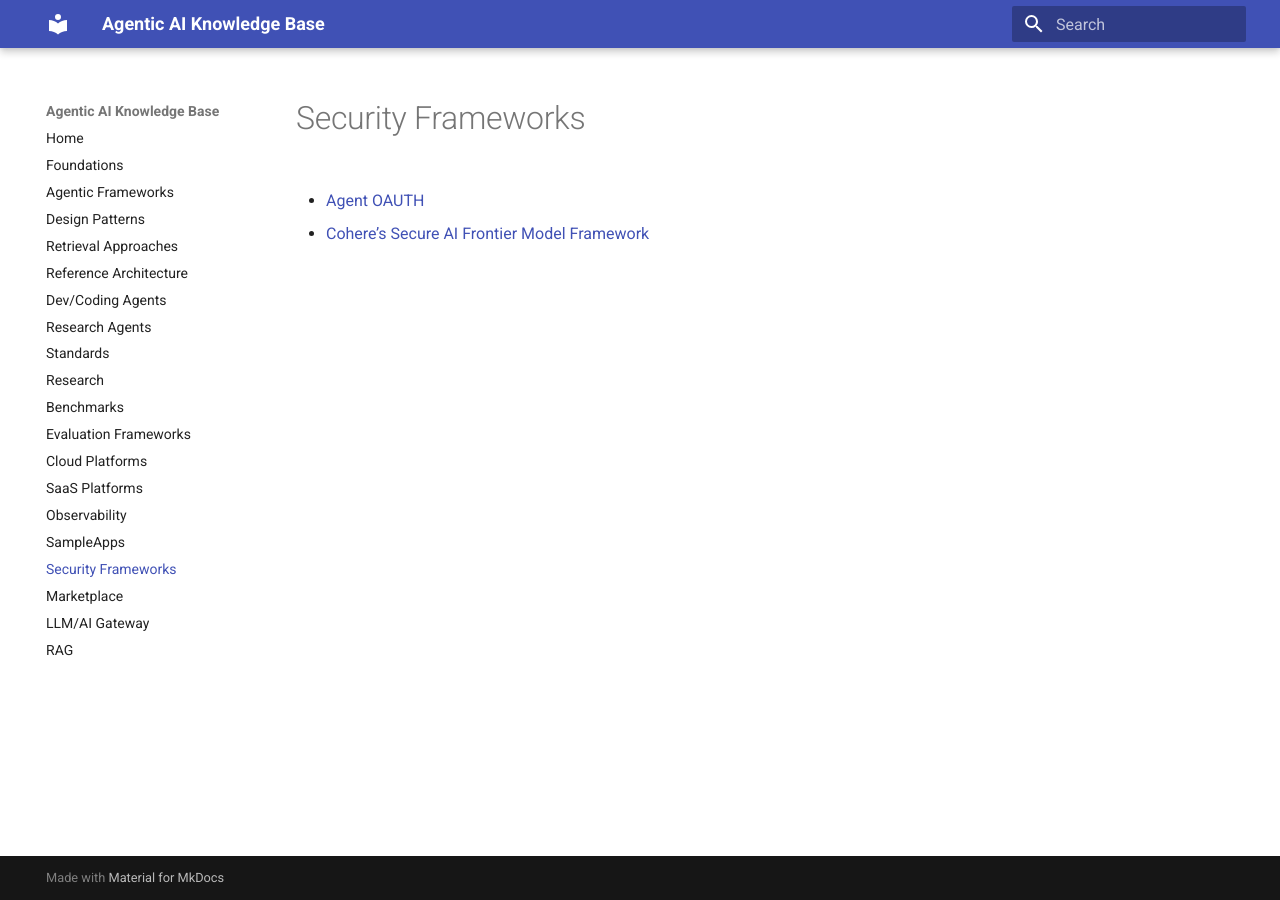
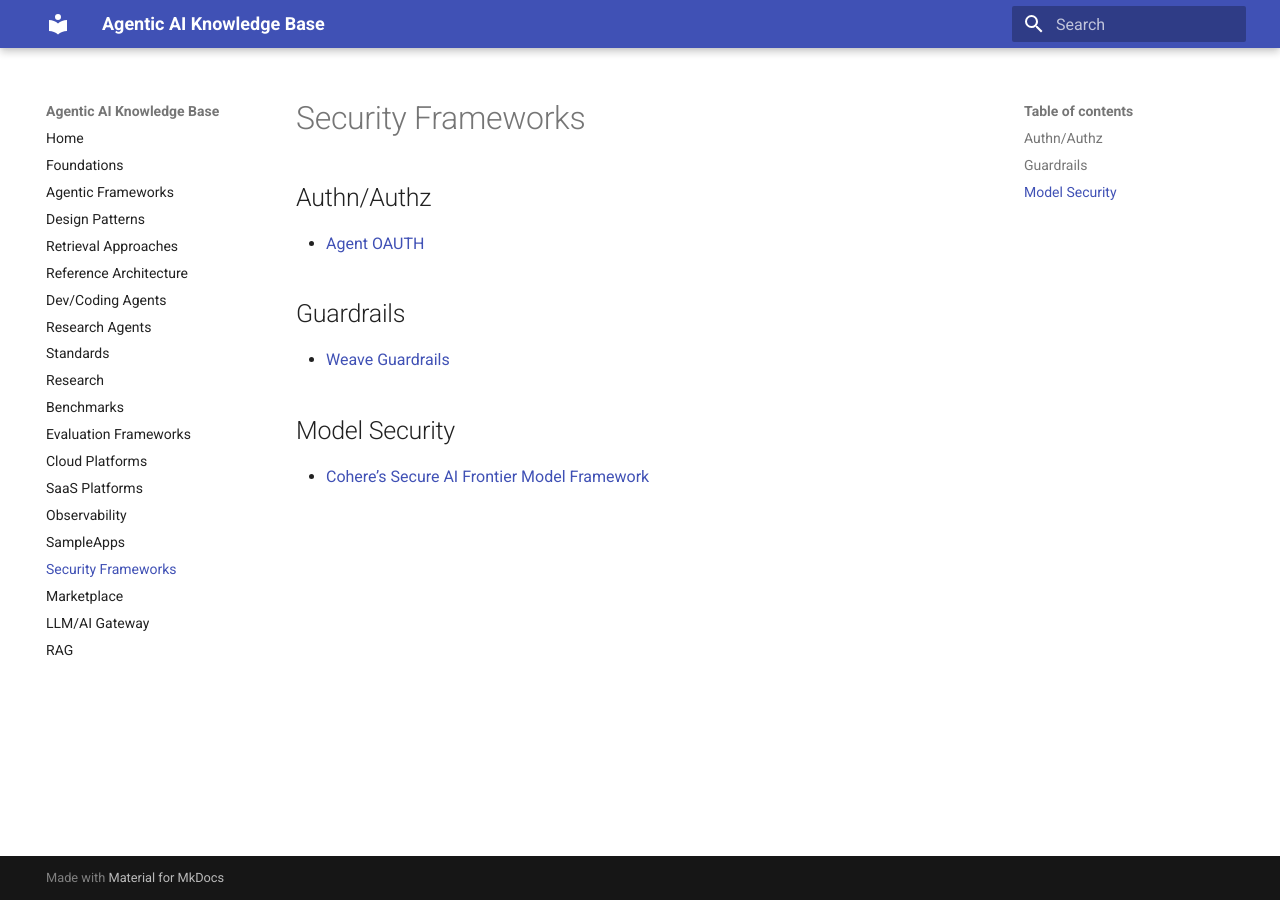
Before and after one commit to ankurkumarz/agentic-ai-knowledge-base, an MkDocs documentation site: the page built from docs/SecurityFrameworks/Readme.md, in a window 1280 px wide. Built offline with MkDocs 1.6.1 and Material for MkDocs 9.7.7, drawn with Linux system fonts in a browser that asks for light colours.

Commit message:
Update Security Guardrails

```diff
--- a/docs/SecurityFrameworks/Readme.md
+++ b/docs/SecurityFrameworks/Readme.md
@@ -1,5 +1,11 @@
-
+## Authn/Authz
 
 - [Agent OAUTH](https://stytch.com/blog/the-age-of-agent-experience/)
 
+## Guardrails
+
+- [Weave Guardrails](https://weave-docs.wandb.ai/guides/evaluation/guardrails_and_monitors/)
+
+## Model Security
+
 - [Cohere’s Secure AI Frontier Model Framework](https://cohere.com/blog/secure-model-framework)
```
